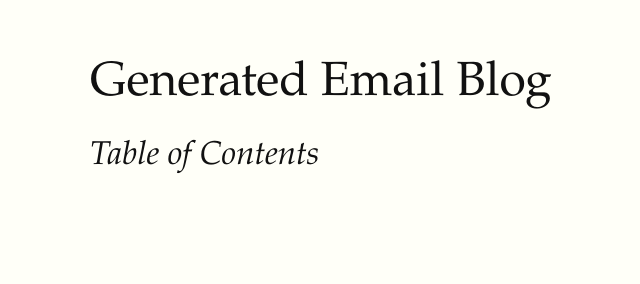
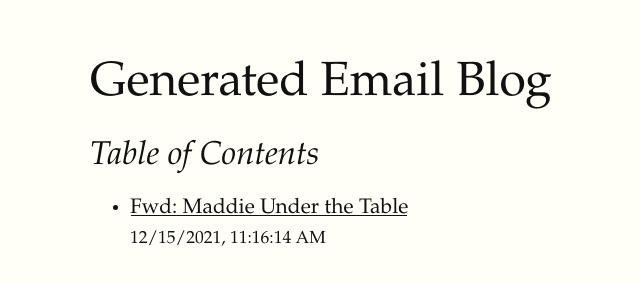
Before and after one commit to schwartzworld/emailblog, a website: page index.html in a window 1280 px wide. Shown: the whole page, without its empty margins (70-710 px from the left). Drawn offline with Linux system fonts and the light colour scheme; a web font is replaced by a local one.

Commit message:
new build 1639584993989

```diff
--- a/index.html
+++ b/index.html
@@ -11,7 +11,7 @@
         <h1>Generated Email Blog</h1>
         <h2>Table of Contents</h2>
         <ul>
-
+            <li><a href="./build/1.html">Fwd: Maddie Under the Table</a><br/><small>12/15/2021, 11:16:14 AM</small></li>
         </ul>
 
 </body>
```
Also changed, not shown: build/1.html, 2 other files.
